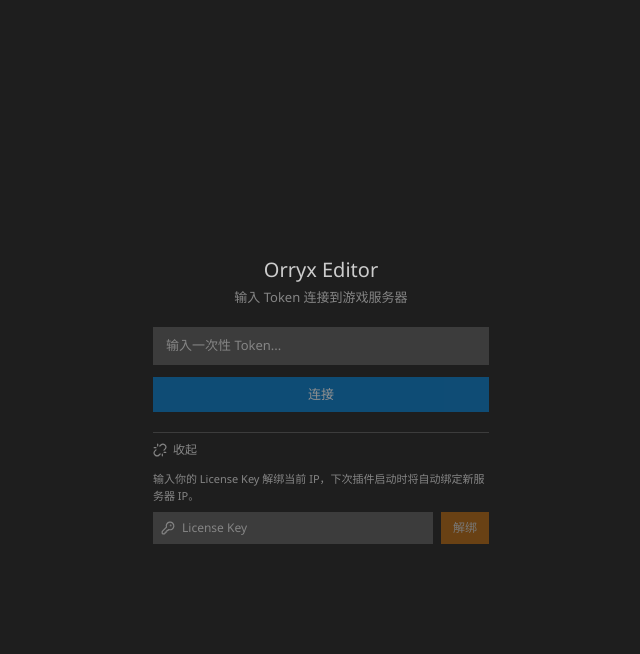
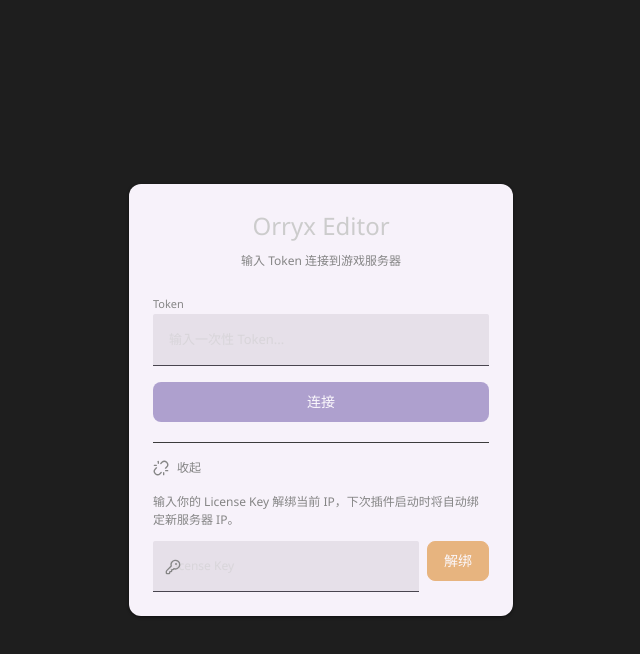
Before and after one commit to zhibeigg/orryx-edit, a React (Vite) app in the folder web/: page / in a window 1280 px wide. Both pictures are taken after a click on the button "更换服务器？解绑 IP". Shown: the top 654 px of the page, without its empty margins (319-959 px from the left). Built offline with nearby package versions, Linux system fonts and the light colour scheme.

Commit message:
feat: 优化连接页面，采用Material Design风格

```diff
--- a/web/src/pages/ConnectPage.tsx
+++ b/web/src/pages/ConnectPage.tsx
@@ -106,76 +106,96 @@ export function ConnectPage() {
 
   return (
     <div className="h-screen flex items-center justify-center bg-[#1e1e1e]">
-      <div className="w-full max-w-sm p-6 space-y-5">
-        <div className="text-center space-y-1">
-          <h1 className="text-xl font-medium text-[#cccccc]">Orryx Editor</h1>
-          <p className="text-[13px] text-[#858585]">输入 Token 连接到游戏服务器</p>
+      <div className="card-elevated w-full max-w-sm p-6 space-y-5">
+        <div className="text-center space-y-2">
+          <h1 className="text-headline-small text-[#cccccc]">Orryx Editor</h1>
+          <p className="text-body-small text-[#858585]">输入 Token 连接到游戏服务器</p>
         </div>
 
-        <div className="space-y-3">
+        <div className="space-y-4">
+          <div className="space-y-1">
+            <label className="text-label-small text-[#858585]">Token</label>
             <input
               type="text"
               value={tokenInput}
               onChange={(e) => setTokenInput(e.target.value)}
               onKeyDown={(e) => e.key === "Enter" && handleConnect()}
               placeholder="输入一次性 Token..."
-            className="w-full px-3 py-2 bg-[#3c3c3c] border border-[#3c3c3c] text-[#cccccc] placeholder:text-[#858585] focus:outline-none focus:border-[#007acc] text-[13px]"
+              className="input-filled w-full text-[13px]"
               disabled={connecting}
             />
+          </div>
 
           {error && (
-            <p className="text-[13px] text-[#f44747]">{error}</p>
+            <div className="flex items-center gap-2 px-3 py-2 rounded-md bg-red-500/10 border border-red-500/30">
+              <AlertCircle className="w-4 h-4 text-red-400 shrink-0" />
+              <p className="text-[13px] text-red-400">{error}</p>
+            </div>
           )}
 
           <button
             onClick={() => handleConnect()}
             disabled={connecting || !tokenInput.trim()}
-            className="w-full py-2 bg-[#007acc] text-white text-[13px] font-medium hover:bg-[#0098ff] disabled:opacity-50 disabled:cursor-not-allowed transition-colors"
+            className="btn btn-filled w-full"
           >
             {connecting ? "连接中..." : "连接"}
           </button>
         </div>
 
-        {/* 解绑 IP */}
-        <div className="pt-2 border-t border-[#3c3c3c]">
+        <div className="border-t border-[#3c3c3c] pt-4">
           <button
             onClick={() => { setShowUnbind(!showUnbind); setUnbindStatus(null) }}
-            className="flex items-center gap-1.5 text-[12px] text-[#858585] hover:text-[#cccccc] transition-colors"
+            className="flex items-center gap-2 text-label-medium text-[#858585] hover:text-[#cccccc] transition-colors"
           >
-            <Unlink className="w-3.5 h-3.5" />
+            <Unlink className="w-4 h-4" />
             {showUnbind ? "收起" : "更换服务器？解绑 IP"}
           </button>
 
           {showUnbind && (
-            <div className="mt-3 space-y-2">
-              <p className="text-[11px] text-[#858585]">
+            <div className="mt-4 space-y-3">
+              <p className="text-body-small text-[#858585]">
                 输入你的 License Key 解绑当前 IP，下次插件启动时将自动绑定新服务器 IP。
               </p>
               <div className="flex gap-2">
                 <div className="flex-1 relative">
-                  <KeyRound className="absolute left-2 top-1/2 -translate-y-1/2 w-3.5 h-3.5 text-[#858585]" />
+                  <KeyRound className="absolute left-3 top-1/2 -translate-y-1/2 w-4 h-4 text-[#858585]" />
                   <input
                     type="text"
                     value={unbindKey}
                     onChange={(e) => setUnbindKey(e.target.value)}
                     onKeyDown={(e) => e.key === "Enter" && handleUnbind()}
                     placeholder="License Key"
-                    className="w-full pl-7 pr-2 py-1.5 bg-[#3c3c3c] border border-[#3c3c3c] text-[#cccccc] placeholder:text-[#858585] focus:outline-none focus:border-[#007acc] text-[12px]"
+                    className="input-filled w-full pl-10 text-[12px]"
                     disabled={unbinding}
                   />
                 </div>
                 <button
                   onClick={handleUnbind}
                   disabled={unbinding || !unbindKey.trim()}
-                  className="px-3 py-1.5 bg-[#d97706] text-white text-[12px] hover:bg-[#f59e0b] disabled:opacity-40 transition-colors shrink-0"
+                  className="btn btn-outlined px-4 text-[12px]"
+                  style={{
+                    backgroundColor: unbinding ? undefined : '#d97706',
+                    borderColor: unbinding ? undefined : '#d97706',
+                    color: 'white'
+                  }}
                 >
                   {unbinding ? "..." : "解绑"}
                 </button>
               </div>
               {unbindStatus && (
-                <div className={`flex items-start gap-1.5 text-[11px] ${unbindStatus.type === "success" ? "text-[#4ec9b0]" : "text-[#f44747]"}`}>
-                  {unbindStatus.type === "success" ? <Check className="w-3.5 h-3.5 shrink-0 mt-0.5" /> : <AlertCircle className="w-3.5 h-3.5 shrink-0 mt-0.5" />}
+                <div className={`flex items-center gap-2 px-3 py-2 rounded-md ${
+                  unbindStatus.type === "success"
+                    ? "bg-green-500/10 border border-green-500/30"
+                    : "bg-red-500/10 border border-red-500/30"
+                }`}>
+                  {unbindStatus.type === "success" ? (
+                    <Check className="w-4 h-4 text-green-400 shrink-0" />
+                  ) : (
+                    <AlertCircle className="w-4 h-4 text-red-400 shrink-0" />
+                  )}
+                  <span className={`text-[12px] ${unbindStatus.type === "success" ? "text-green-400" : "text-red-400"}`}>
                     {unbindStatus.msg}
+                  </span>
                 </div>
               )}
             </div>
```
Lines whose indentation alone changed are shown as unchanged.
